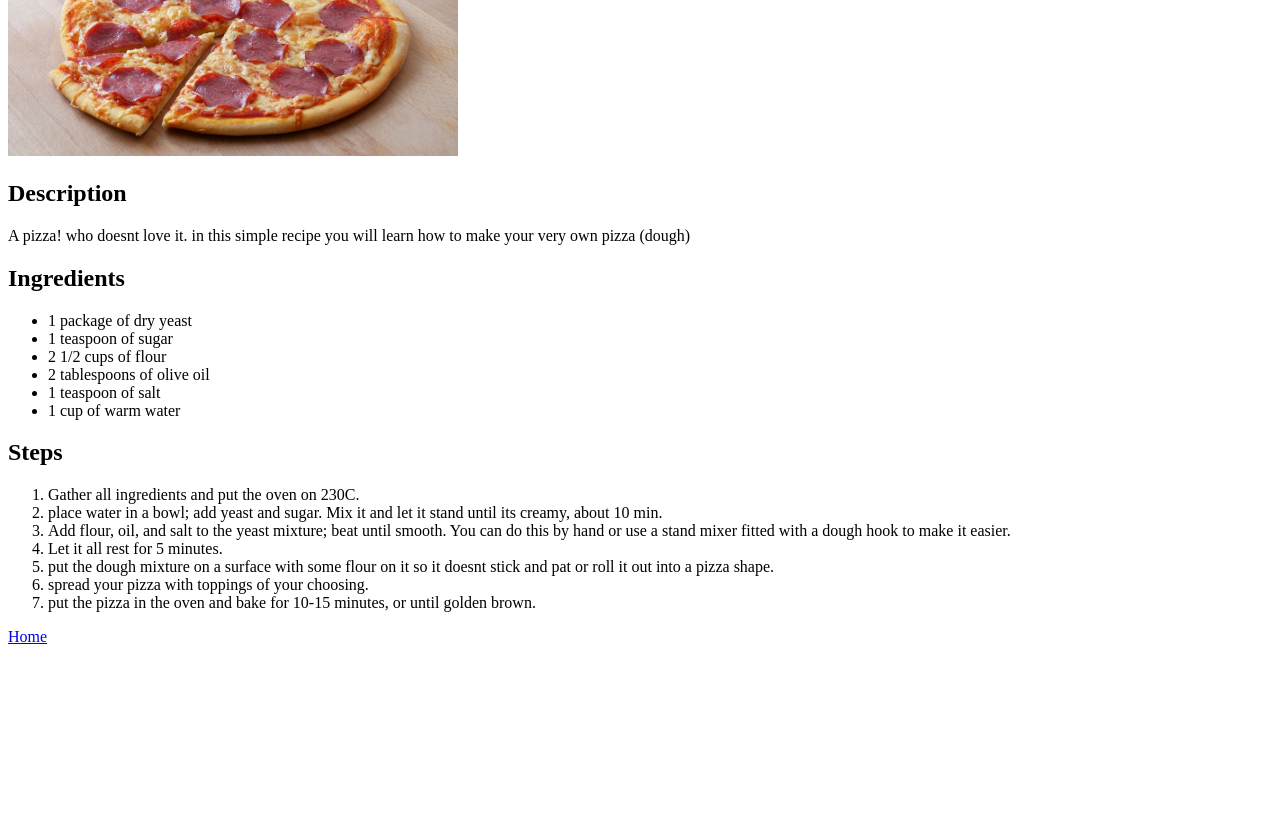
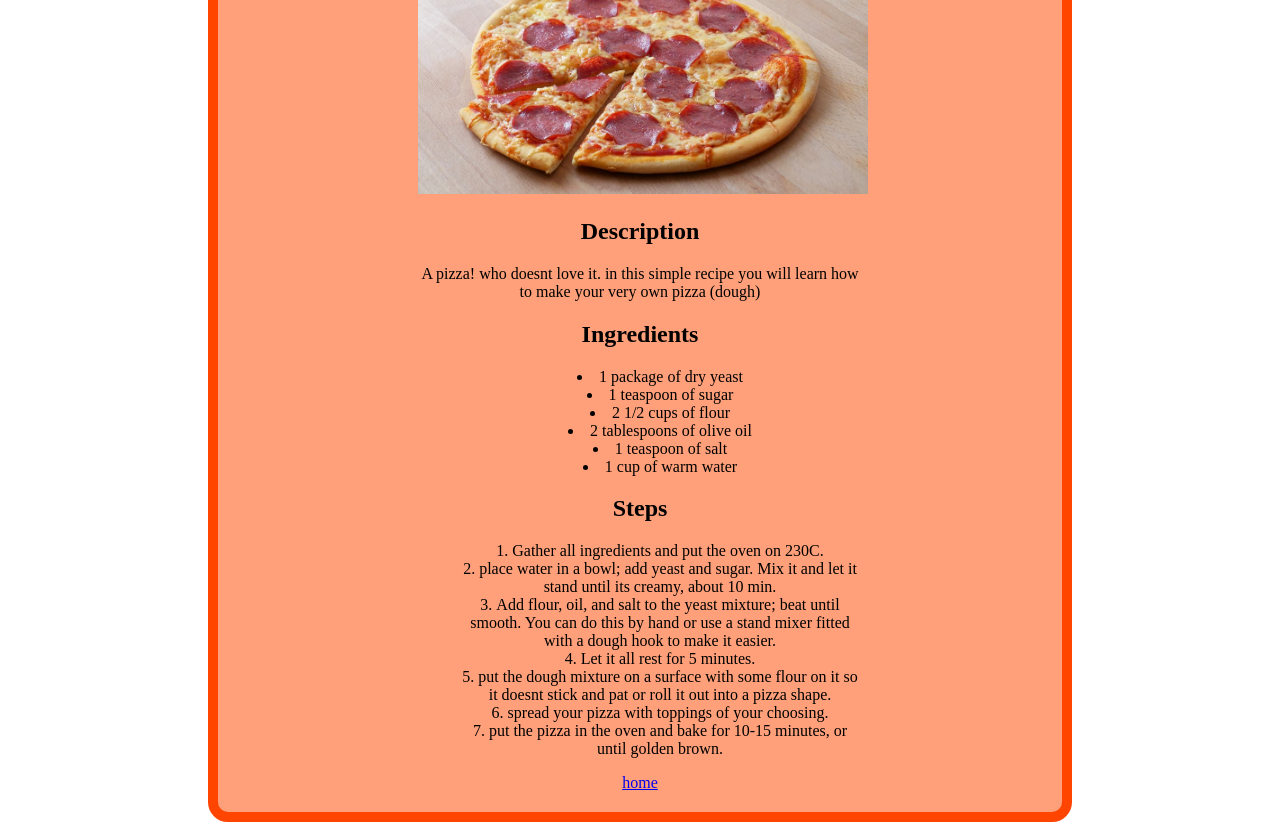
Before and after one commit to pieterkerff/odin-recipes, a plain HTML site: page recipes/pizza.html in a window 1280 px wide. Shown: the part 174-1004 px from the top of the page. Before the commit the page ends 828 px from the top, so only its background shows below. Drawn offline with Linux system fonts and the light colour scheme.

Commit message:
Added css file and stylings. added divs for easier styling.

```diff
--- /dev/null
+++ b/css/styles.css
@@ -0,0 +1,28 @@
+.card {
+    margin: auto 200px;
+    padding: 20px 200px;
+    text-align: center;
+    border: solid;
+    border-width: 10px;
+    border-radius: 20px;
+}
+
+.ingredients, .steps{
+    list-style-position: inside;
+}
+
+
+.pizza {
+    border-color: orangered;
+    background-color: lightsalmon;
+}
+
+.pasta{
+    border-color: brown;
+    background-color: rgb(179, 94, 45);
+}
+
+.meatballs{
+    background-color: lightgreen;
+    border-color: green;
+}
--- a/recipes/pizza.html
+++ b/recipes/pizza.html
@@ -2,15 +2,21 @@
 <html lang="en">
   <head>
     <meta charset="UTF-8" />
+    <link rel="stylesheet" href="../css/styles.css" />
     <title>Pizza</title>
   </head>
   <body>
-    <h1>Pizza</h1>
-    <img src="../images/pizza.jpg" alt="Pizza" height="250" width="450">
+    <div class="card pizza">
+      <h1 class="pizza">Pizza</h1>
+      <img src="../images/pizza.jpg" alt="Pizza" height="250" width="450" />
 
       <h2>Description</h2>
-    <p>A pizza! who doesnt love it. in this simple recipe you will learn how to make your very own pizza (dough)</p>
+      <p>
+        A pizza! who doesnt love it. in this simple recipe you will learn how to
+        make your very own pizza (dough)
+      </p>
 
+      <div class="ingredients">
         <h2>Ingredients</h2>
         <ul>
           <li>1 package of dry yeast</li>
@@ -20,19 +26,35 @@
           <li>1 teaspoon of salt</li>
           <li>1 cup of warm water</li>
         </ul>
+      </div>
 
+      <div class="steps">
         <h2>Steps</h2>
         <ol>
-        <li>Gather all ingredients and put the oven on  230C.</li>
-        <li>place water in a bowl; add yeast and sugar. Mix it and let it stand until its creamy, about 10 min.</li>
-        <li>Add flour, oil, and salt to the yeast mixture; beat until smooth. You can do this by hand or use a stand mixer fitted with a dough hook to make it easier.</li>
+          <li>Gather all ingredients and put the oven on 230C.</li>
+          <li>
+            place water in a bowl; add yeast and sugar. Mix it and let it stand
+            until its creamy, about 10 min.
+          </li>
+          <li>
+            Add flour, oil, and salt to the yeast mixture; beat until smooth.
+            You can do this by hand or use a stand mixer fitted with a dough
+            hook to make it easier.
+          </li>
           <li>Let it all rest for 5 minutes.</li>
-        <li>put the dough mixture on a surface with some flour on it so it doesnt stick and pat or roll it out into a pizza shape.</li>
+          <li>
+            put the dough mixture on a surface with some flour on it so it
+            doesnt stick and pat or roll it out into a pizza shape.
+          </li>
           <li>spread your pizza with toppings of your choosing.</li>
-        <li>put the pizza in the oven and bake for 10-15 minutes, or until golden brown.</li>
+          <li>
+            put the pizza in the oven and bake for 10-15 minutes, or until
+            golden brown.
+          </li>
         </ol>
+      </div>
 
-
-    <a href="../index.html">Home</a>
+      <a href="../index.html">home</a>
+    </div>
   </body>
 </html>
```
Also changed, not shown: index.html (+1 -0 lines), recipes/meatballs.html (+23 -8 lines), recipes/pasta.html (+36 -7 lines), images/meatballs.jpg. Lines whose indentation alone changed are shown as unchanged.
